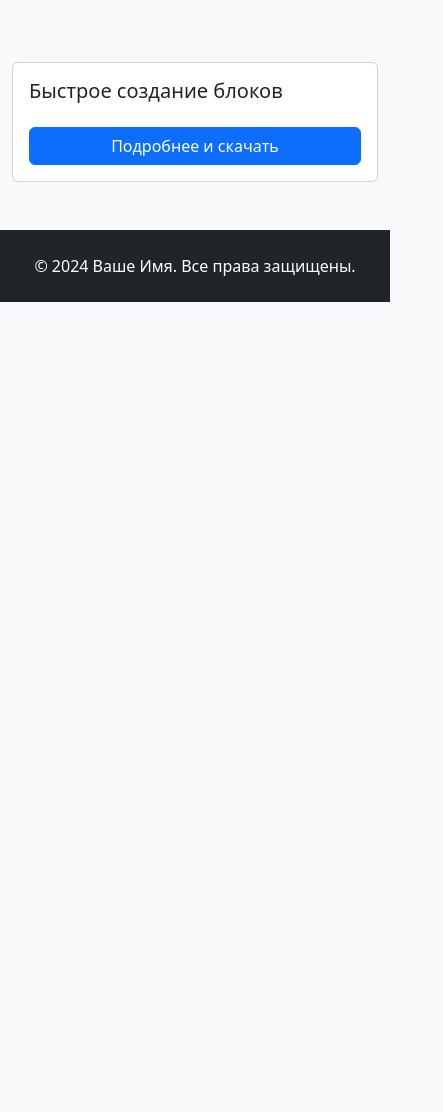
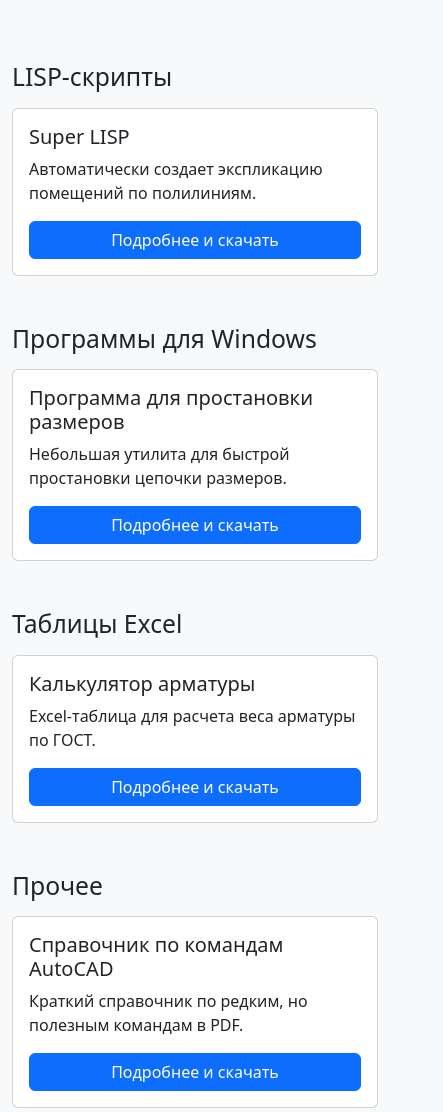
Before and after one commit to CelDenP/celdenp.github.io, a plain HTML site: page index.html in a window 390 px wide. Shown: the part 620-1732 px from the top of the page, 443 px wide, since content can reach past the window. Before the commit the page ends 922 px from the top, so only its background shows below. Drawn offline with nearby package versions, Linux system fonts and the light colour scheme.

```diff
--- a/assets/js/main.js
+++ b/assets/js/main.js
@@ -1,6 +1,19 @@
 document.addEventListener('DOMContentLoaded', function() {
-    const toolsList = document.getElementById('tools-list');
-    if (!toolsList) return;
+    // Находим контейнеры для каждой категории
+    const containers = {
+        lisp: document.getElementById('lisp-list'),
+        windows: document.getElementById('windows-list'),
+        excel: document.getElementById('excel-list'),
+        other: document.getElementById('other-list')
+    };
+
+    // Флаги, чтобы отслеживать, есть ли контент в категории
+    const hasContent = {
+        lisp: false,
+        windows: false,
+        excel: false,
+        other: false
+    };
 
     fetch('data.json')
         .then(response => {
@@ -10,8 +23,13 @@ document.addEventListener('DOMContentLoaded', function() {
             return response.json();
         })
         .then(data => {
-            toolsList.innerHTML = '';
+            // Перед добавлением карточек очищаем все контейнеры от надписи "пока нет"
+            Object.values(containers).forEach(container => {
+                if(container) container.innerHTML = '';
+            });
+
             data.forEach(tool => {
+                // Создаем HTML-код для карточки
                 const toolCardHTML = `
                     <div class="col-md-6 col-lg-4">
                         <div class="card h-100">
@@ -23,11 +41,25 @@ document.addEventListener('DOMContentLoaded', function() {
                         </div>
                     </div>
                 `;
-                toolsList.insertAdjacentHTML('beforeend', toolCardHTML);
+
+                // Определяем, в какой контейнер добавить карточку
+                const category = tool.category || 'other'; // Если категория не указана, считаем ее "прочее"
+                if (containers[category]) {
+                    containers[category].insertAdjacentHTML('beforeend', toolCardHTML);
+                    hasContent[category] = true; // Отмечаем, что в категории есть контент
+                }
             });
+
+            // После цикла проверяем, какие категории остались пустыми
+            for (const category in hasContent) {
+                if (!hasContent[category] && containers[category]) {
+                    containers[category].innerHTML = '<p class="text-muted">Инструментов в этой категории пока нет.</p>';
+                }
+            }
         })
         .catch(error => {
             console.error('Ошибка при загрузке данных:', error);
-            toolsList.innerHTML = '<p class="text-danger">Не удалось загрузить список инструментов.</p>';
+            // Показываем ошибку в первом контейнере
+            if(containers.lisp) containers.lisp.innerHTML = '<p class="text-danger">Не удалось загрузить список инструментов.</p>';
         });
 });
--- a/data.json
+++ b/data.json
@@ -1,15 +1,57 @@
 [
   {
-    "id": "Ablock",
-    "title": "Быстрое создание блоков",
-    "short_description": "",
-    "long_description": "Этот лисп позволяет быстро создавать блоки в AutoCAD без необходимости указывать имя блока. Просто выберите объекты, которые вы хотите включить в блок, и выполните команду.",
+    "id": "super-lisp-1",
+    "category": "lisp",
+    "title": "Super LISP",
+    "short_description": "Автоматически создает экспликацию помещений по полилиниям.",
+    "long_description": "Этот LISP предназначен для автоматического подсчета площадей помещений, ограниченных полилиниями на слое 'АР-Стены', и создания таблицы экспликации помещений в указанном месте на чертеже.",
     "instructions": [
       "Скачайте файл, нажав на кнопку.",
-      "В командной строке AutoCAD введите команду \u003ccode\u003e_APPLOAD\u003c/code\u003e.",
+      "В командной строке AutoCAD введите команду <code>_APPLOAD</code>.",
       "Выберите скачанный файл и нажмите 'Загрузить'.",
-      "Для запуска введите в командную строку команду \u003ccode\u003eAblock\u003c/code\u003e."
+      "Для запуска введите в командную строку команду <code>SUPERLISP</code>."
     ],
-    "download_file": "ABlock.lsp"
+    "download_file": "super-lisp.lsp"
+  },
+  {
+    "id": "dimensions-tool",
+    "category": "windows",
+    "title": "Программа для простановки размеров",
+    "short_description": "Небольшая утилита для быстрой простановки цепочки размеров.",
+    "long_description": "Утилита представляет собой исполняемый файл, который добавляет в AutoCAD новую панель инструментов для быстрой и удобной простановки цепочек размеров между объектами.",
+    "instructions": [
+        "Скачайте и запустите установщик <code>dimensions-tool.exe</code>.",
+        "Следуйте инструкциям на экране.",
+        "После установки перезапустите AutoCAD.",
+        "Новая панель инструментов появится автоматически."
+    ],
+    "download_file": "dimensions-tool.exe"
+  },
+  {
+    "id": "rebar-calculator",
+    "category": "excel",
+    "title": "Калькулятор арматуры",
+    "short_description": "Excel-таблица для расчета веса арматуры по ГОСТ.",
+    "long_description": "Удобная таблица Excel для быстрого расчета массы арматуры различных диаметров на основе их общей длины. Включает справочные данные по ГОСТ 5781-82.",
+    "instructions": [
+        "Скачайте файл.",
+        "Откройте в Microsoft Excel или совместимом редакторе.",
+        "Введите длину для каждого диаметра в соответствующую ячейку.",
+        "Общий вес будет рассчитан автоматически."
+    ],
+    "download_file": "rebar-calculator.xlsx"
+  },
+  {
+    "id": "pdf-manual",
+    "category": "other",
+    "title": "Справочник по командам AutoCAD",
+    "short_description": "Краткий справочник по редким, но полезным командам в PDF.",
+    "long_description": "Это не программа, а полезный PDF-документ, содержащий список и описание редко используемых, но очень эффективных команд AutoCAD, которые могут ускорить вашу работу.",
+    "instructions": [
+        "Скачайте файл.",
+        "Откройте любым просмотрщиком PDF.",
+        "Используйте как справочный материал."
+    ],
+    "download_file": "autocad-commands.pdf"
   }
 ]
--- a/index.html
+++ b/index.html
@@ -4,16 +4,14 @@
     <meta charset="UTF-8">
     <meta name="viewport" content="width=device-width, initial-scale=1.0">
     <title>Инструменты для инженера-строителя</title>
-    <!-- Подключение Bootstrap CSS -->
     <link href="https://cdn.jsdelivr.net/npm/bootstrap@5.3.3/dist/css/bootstrap.min.css" rel="stylesheet">
-    <!-- Подключение вашего файла со стилями -->
     <link rel="stylesheet" href="assets/css/style.css">
 </head>
 <body>
 
     <nav class="navbar navbar-expand-lg navbar-dark bg-dark">
         <div class="container">
-            <a class="navbar-brand" href="#">Мои Инструменты для AutoCAD</a>
+            <a class="navbar-brand" href="#">Мои Инструменты для AutoCAD и не только</a>
         </div>
     </nav>
 
@@ -21,13 +19,34 @@
         <div class="p-5 mb-4 bg-light rounded-3">
             <div class="container-fluid py-5">
                 <h1 class="display-5 fw-bold">Библиотека LISP и дополнений</h1>
-                <p class="col-md-8 fs-4">Здесь собраны полезные файлы, LISP-скрипты и программы для AutoCAD, которые могут пригодиться в работе инженера-строителя.</p>
+                <p class="col-md-8 fs-4">Здесь собраны полезные файлы, LISP-скрипты, программы и таблицы, которые могут пригодиться в работе инженера-строителя.</p>
             </div>
         </div>
 
-        <div id="tools-list" class="row gx-4 gy-4">
-            <p>Загрузка списка инструментов...</p>
+        <!-- Секция для LISP -->
+        <h2 class="mb-3">LISP-скрипты</h2>
+        <div id="lisp-list" class="row gx-4 gy-4 mb-5">
+            <p class="text-muted">Инструментов в этой категории пока нет.</p>
         </div>
+
+        <!-- Секция для программ Windows -->
+        <h2 class="mb-3">Программы для Windows</h2>
+        <div id="windows-list" class="row gx-4 gy-4 mb-5">
+            <p class="text-muted">Инструментов в этой категории пока нет.</p>
+        </div>
+
+        <!-- Секция для Excel таблиц -->
+        <h2 class="mb-3">Таблицы Excel</h2>
+        <div id="excel-list" class="row gx-4 gy-4 mb-5">
+            <p class="text-muted">Инструментов в этой категории пока нет.</p>
+        </div>
+
+        <!-- Секция для прочего -->
+        <h2 class="mb-3">Прочее</h2>
+        <div id="other-list" class="row gx-4 gy-4">
+            <p class="text-muted">Инструментов в этой категории пока нет.</p>
+        </div>
+
     </div>
 
     <footer class="py-4 mt-5 bg-dark text-white text-center">
@@ -36,7 +55,6 @@
         </div>
     </footer>
 
-    <!-- Подключение вашего файла со скриптами. 'defer' откладывает выполнение до полной загрузки HTML -->
     <script src="assets/js/main.js" defer></script>
 </body>
 </html>
```
